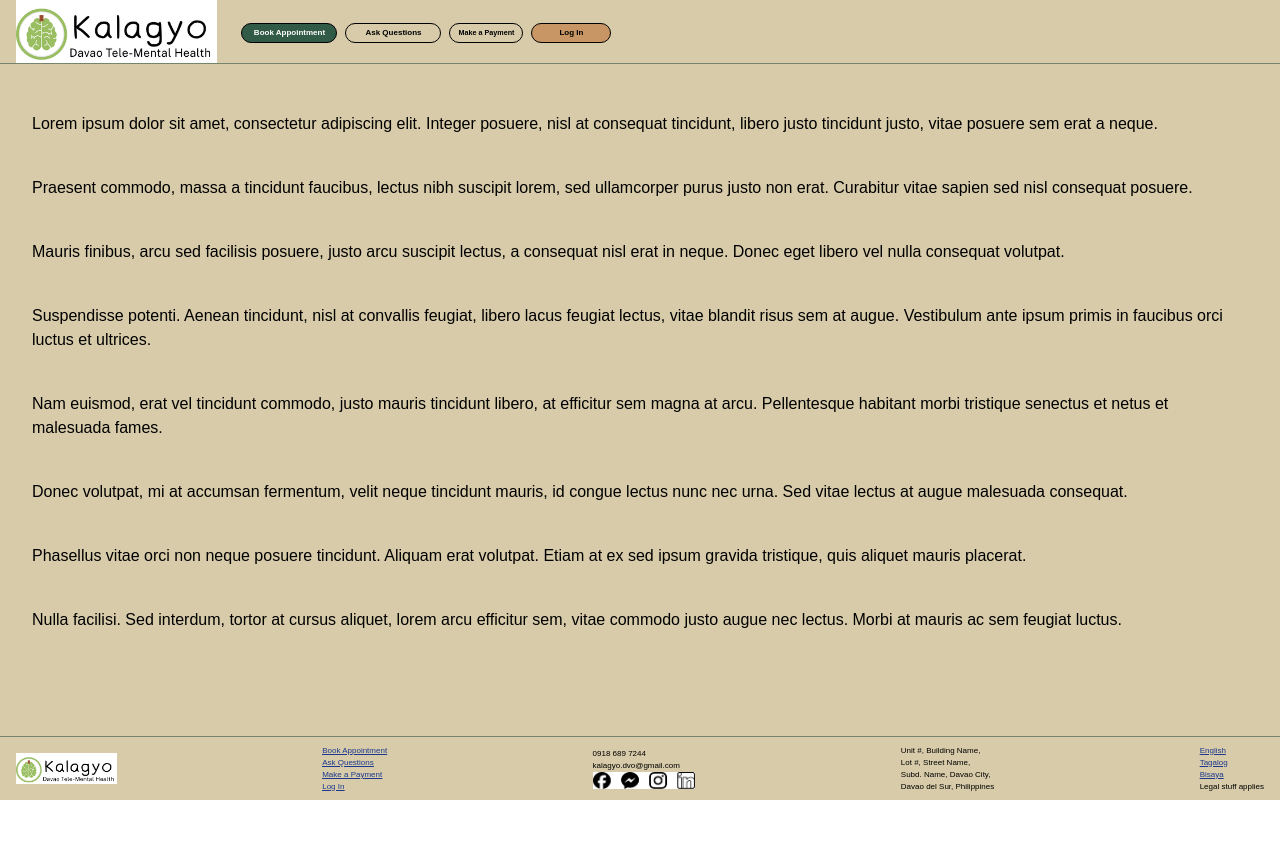
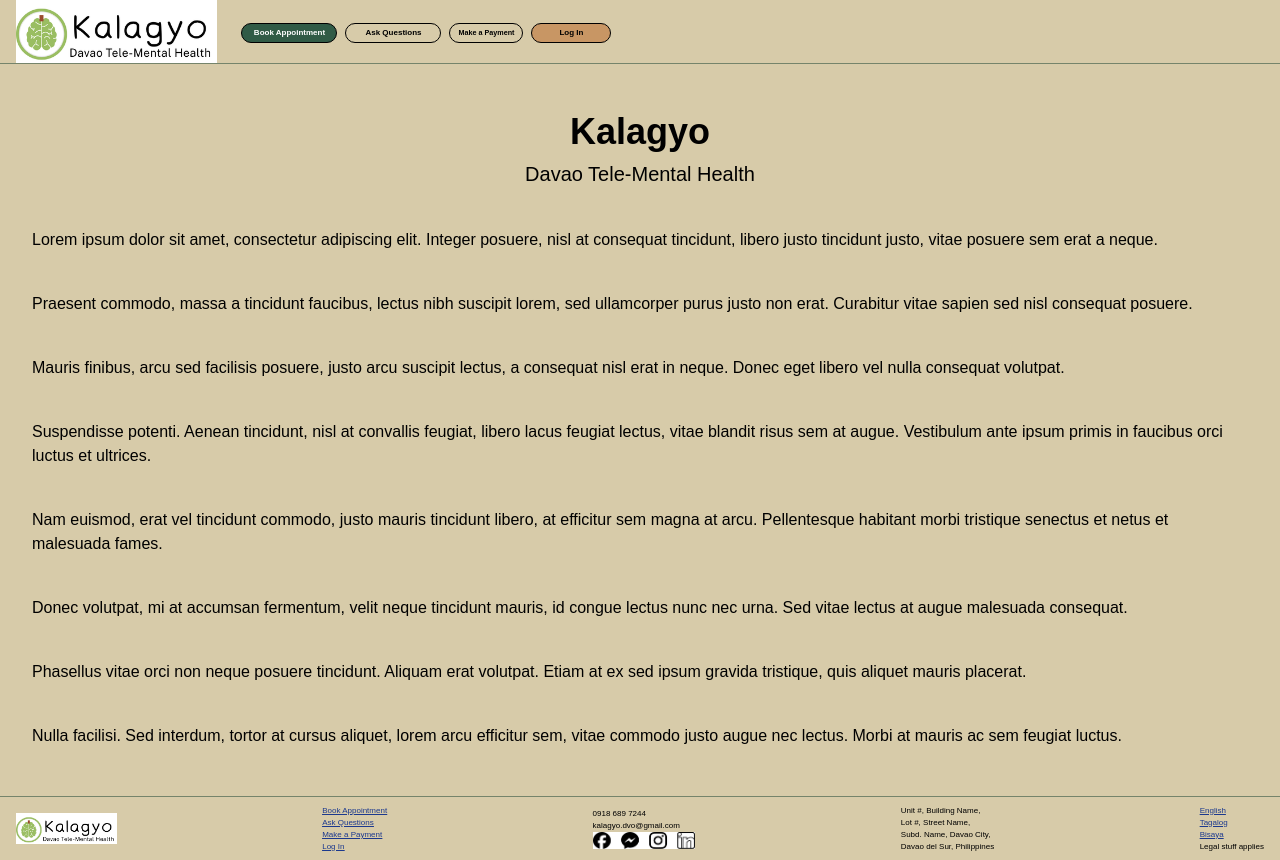
Before and after one commit to aljosanpedro/MSIT-PBD-Project2, a Next.js app in the folder msit-pbd-project2/: page / in a window 1280 px wide. Before the commit the page ends 800 px from the top, so only its background shows below. Built offline with nearby package versions, Linux system fonts and the light colour scheme.

Commit message:
Add title and subtitle to home page for improved branding

```diff
--- a/msit-pbd-project2/app/page.tsx
+++ b/msit-pbd-project2/app/page.tsx
@@ -9,6 +9,10 @@ export default function Home() {
     <main className="flex min-h-screen w-full flex-col bg-[rgb(215_203_169)]">
       <Header />
       <section className="flex-1 space-y-10 px-8 py-12 text-black">
+        <div className="space-y-2 text-center">
+          <h1 className="text-4xl font-bold">Kalagyo</h1>
+          <p className="text-xl font-normal">Davao Tele-Mental Health</p>
+        </div>
         <p>
           Lorem ipsum dolor sit amet, consectetur adipiscing elit. Integer
           posuere, nisl at consequat tincidunt, libero justo tincidunt justo,
```
